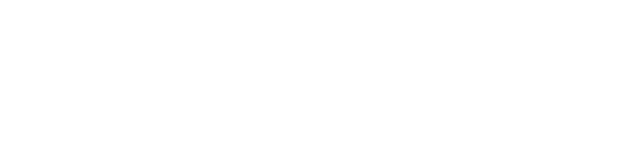
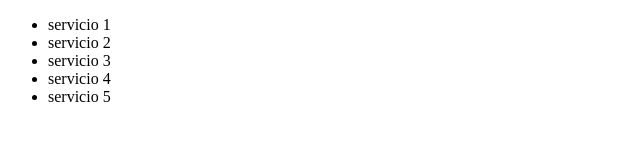
Before and after one commit to adiazpero/ejercicio, a plain HTML site: page index.html in a window 1280 px wide. Shown: the whole page, without its empty margins (0-640 px from the left). Drawn offline with Linux system fonts and the light colour scheme.

Commit message:
seccion elementos servicios

```diff
--- a/index.html
+++ b/index.html
@@ -10,7 +10,17 @@
 </head>
 
 <body>
+    <section>
+        <ul>
+            <li>servicio 1</li>
+            <li>servicio 2</li>
+            <li>servicio 3</li>
+            <li>servicio 4</li>
+            <li>servicio 5</li>
+        </ul>
 
+
+    </section>
 </body>
 
 </html>
```
